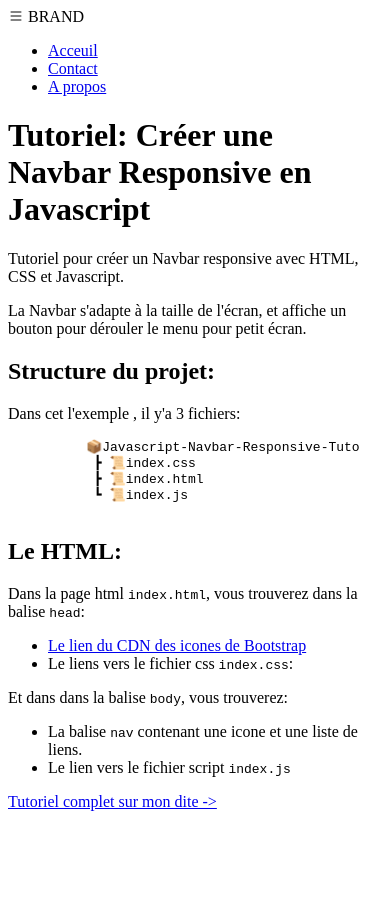
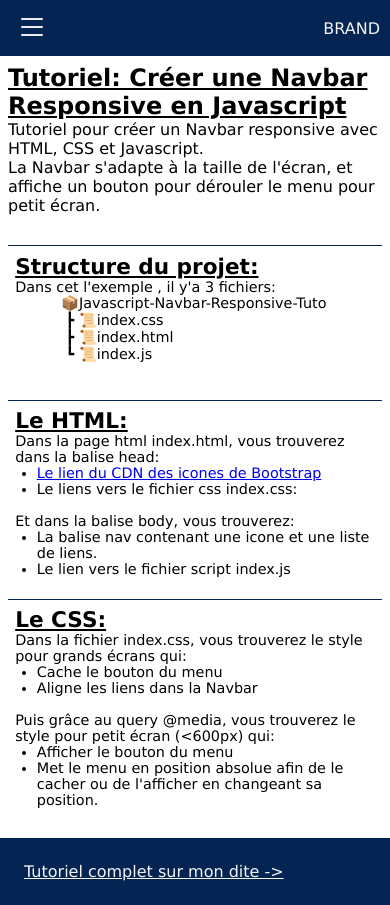
Before and after one commit to Djemai-Samy/Javascript-Navbar-Responsive-Tuto, a plain HTML site: page index.html in a window 390 px wide. Before the commit the page ends 844 px from the top, so only its background shows below. Drawn offline with nearby package versions, Linux system fonts and the light colour scheme.

Commit message:
Step 3: Le style

```diff
--- a/index.css
+++ b/index.css
@@ -0,0 +1,101 @@
+/* STYLE GRAND ECRAN POUR TUTO */
+
+:root {
+  --main-color: rgb(4, 36, 84);
+}
+
+* {
+  font-family: "Lucida Sans", "Lucida Sans Regular", "Lucida Grande",
+    "Lucida Sans Unicode", Geneva, Verdana, sans-serif;
+    margin: 0;
+    padding: 0;
+}
+
+header,
+main {
+  max-width: 800px;
+  margin: auto;
+  padding: 0.5em;
+}
+
+nav {
+  list-style: none;
+  height: 3.5em;
+  display: flex;
+  align-items: center;
+  justify-content: space-between;
+  background-color: var(--main-color);
+}
+
+.menu {
+  position: relative;
+  display: flex;
+}
+
+.link {
+  color: whitesmoke;
+  padding: 0 0.5em;
+}
+
+#menu-button {
+  display: none;
+}
+
+.brand {
+  color: whitesmoke;
+  padding: 0 10px;
+}
+
+/* STYLE HORS TUTO */
+h1, h2{
+  text-decoration: underline;
+  font-size: 1.5em;
+}
+
+section{
+  font-size: .9em;
+  border-top: 1px solid var(--main-color);
+  padding: 0.5em;
+  margin: 1em auto;
+
+}
+
+li{
+  margin-left: 1.5em;
+}
+
+footer{
+  background-color: var(--main-color);
+  padding: 1.5em;
+
+}
+
+footer > a{
+  color:whitesmoke;
+}
+
+/* STYLE PETIT ECRAN POUR TUTO */
+@media screen and (max-width: 600px) {
+  #menu-button {
+    display: inline;
+    color: whitesmoke;
+    font-size: 2em;
+    padding: 0 0.5em;
+    cursor: pointer;
+  }
+  .menu {
+    position: absolute;
+    top: 3.6em;
+    background-color: rgba(4, 36, 84, 0.952);
+    flex-direction: column;
+    padding: 2em;
+    min-width: 50%;
+    transition: all 0.5s ease-in-out;
+  }
+  #menu-closed{
+    left: -100%;
+  }
+  #menu-opened{
+    left: 0;
+  }
+}
--- a/index.html
+++ b/index.html
@@ -36,17 +36,15 @@
       <h1>Tutoriel: Créer une Navbar Responsive en Javascript</h1>
       <p>Tutoriel pour créer un Navbar responsive avec HTML, CSS et Javascript.</p>
       <p>
-        La Navbar s'adapte à la taille de l'écran, et affiche un bouton pour dérouler
-        le menu pour petit écran.
+        La Navbar s'adapte à la taille de l'écran, et affiche un bouton pour dérouler le
+        menu pour petit écran.
       </p>
     </header>
 
     <main>
       <section>
         <h2>Structure du projet:</h2>
-        <p>
-          Dans cet l'exemple , il y'a 3 fichiers:
-        </p>
+        <p>Dans cet l'exemple , il y'a 3 fichiers:</p>
         <pre>
           📦Javascript-Navbar-Responsive-Tuto
            ┣ 📜index.css
@@ -67,21 +65,36 @@
               >Le lien du CDN des icones de Bootstrap</a
             >
           </li>
-          <li>
-            Le liens vers le fichier css <code>index.css</code>:
-          </li>
+          <li>Le liens vers le fichier css <code>index.css</code>:</li>
         </ul>
 
+        <br>
+
+        <p>Et dans la balise <code>body</code>, vous trouverez:</p>
+        <ul>
+          <li>La balise <code>nav</code> contenant une icone et une liste de liens.</li>
+          <li>Le lien vers le fichier script <code>index.js</code></li>
+        </ul>
+      </section>
+
+      <section>
+        <h2>Le CSS:</h2>
         <p>
-            Et dans dans la balise <code>body</code>, vous trouverez:
+          Dans la fichier <code>index.css</code>, vous trouverez le style pour grands écrans qui:
         </p>
         <ul>
           <li>
-                La balise <code>nav</code> contenant une icone et une liste de liens.
+            Cache le bouton du menu
           </li>
-            <li>
-                Le lien vers le fichier script <code>index.js</code>
-            </li>
+          <li>Aligne les liens dans la Navbar</li>
+        </ul>
+
+        <br>
+
+        <p>Puis grâce au query <code>@media</code>, vous trouverez le style pour petit écran (<600px) qui:</p>
+        <ul>
+          <li>Afficher le bouton du menu</li>
+          <li>Met le menu en position absolue afin de le cacher ou de l'afficher en changeant sa position.</li>
         </ul>
       </section>
 
```
Also changed, not shown: 1 other file. Lines whose indentation alone changed are shown as unchanged.
